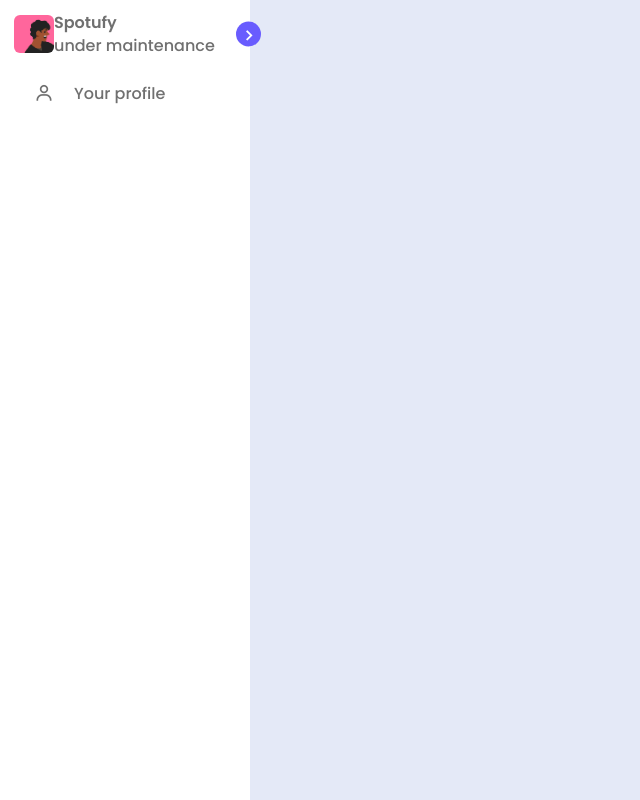
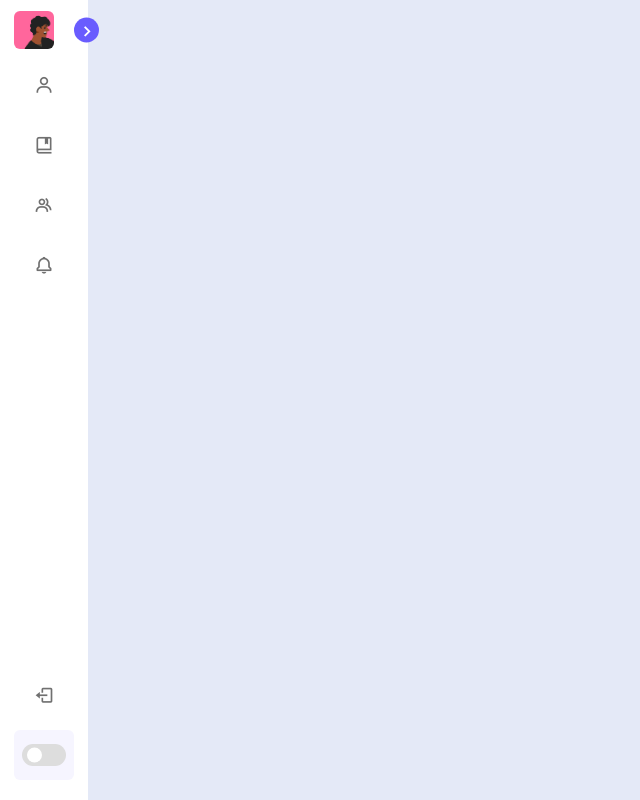
Before and after one commit to mmbasthos/SMH-Final_season, a plain HTML site: page index.html in a window 1280 px wide. Shown: the whole page, without its empty margins (0-640 px from the left). Drawn offline with nearby package versions, Linux system fonts and the light colour scheme.

Commit message:
Second commit - end of side bar

```diff
--- a/index.html
+++ b/index.html
@@ -9,7 +9,7 @@
 
     <link rel="stylesheet" href="style.css">
 
-    <!---Boxicons CSS--->
+    <!----Boxicons CSS--->
 
     <link href='https://unpkg.com/boxicons@2.1.4/css/boxicons.min.css' rel='stylesheet'>
 
@@ -17,7 +17,7 @@
     <title>Side menu bar</title>
 </head>
 <body>
-    <nav class="sidebar">
+    <nav class="sidebar close">
         <header>
             <div class="image-text">
                 <span class="image-text">
@@ -44,12 +44,56 @@
                             <span class="text nav-text">Your profile</span>
                         </a>
                     </li>
+                    <li class="nav-link">
+                        <a href="#">
+                            <i class='bx bx-book-bookmark icon'></i>
+                            <span class="text nav-text">Library</span>
+                        </a>
+                    </li>
+                    <li class="nav-link">
+                        <a href="#">
+                            <i class='bx bx-group icon'></i>
+                            <span class="text nav-text">Friends</span>
+                        </a>
+                    </li>
+                    <li class="nav-link">
+                        <a href="#">
+                            <i class='bx bx-bell icon'></i>
+                            <span class="text nav-text">Notifications</span>
+                        </a>
+                    </li>
                 </ul>
             </div>
+
+                <div class="bottom-content">
+                    <li class="">
+                        <a href="#">
+                            <i class='bx bx-log-out icon'></i>
+                            <span class="text nav-text">Logout</span>
+                        </a>
+                    </li>
+
+                    <li class="mode">
+                        <div class="moon-sun">
+                            <i class='bx bx-moon icon'></i>
+                            <i class='bx bx-sun icon'></i>
+                        </div>
+
+                        <span class="mode-text text">Dark mode</span>
+
+                        <div class="toggle-switch">
+                            <span class="switch"></span>
+                        </div>
+
+                    </li>
+                </div>
 
         </div>
 
     </nav>
 
+    <script src="script.js"></script>
+
+
 </body>
 </html>
--- /dev/null
+++ b/script.js
@@ -0,0 +1,14 @@
+const body = document.querySelector("body"),
+      sidebar = body.querySelector(".sidebar"),
+      toggle  = body.querySelector(".toggle"),
+      modeSwitch = body.querySelector(".toggle-switch"),
+      modeText = body.querySelector(".mode-text")
+
+
+      toggle.addEventListener("click", ()=>{
+        sidebar.classList.toggle("close")
+      })
+
+      modeSwitch.addEventListener("click", ()=>{
+      body.classList.toggle("dark")
+      })
--- a/style.css
+++ b/style.css
@@ -24,7 +24,8 @@
 
 /* Transition */
 
---tran-3: all 0.2s ease;
+--tran-1: all 0.1s ease;
+--tran-2: all 0.2s ease;
 --tran-3: all 0.3s ease;
 --tran-4: all 0.4s ease;
 --tran-5: all 0.5s ease;
@@ -36,19 +37,23 @@
 
     height: 100vh;
     background: var(--body-color);
+    transition: var(--tran-2);
 
   }
 
 /* Reusable CSS */
 
 .sidebar .text{
-    font-size: 16px;
+    font-size: 14px;
     font-weight: 500;
-    color: var(--text-color)
+    color: var(--text-color);
+    transition: var(--tran-5);
+    white-space: nowrap;
+    opacity: 1;
 }
 
 .sidebar .image{
-    min-width: 60px;
+    min-width: 40px;
     display: flex;
     align-items: center;
 }
@@ -64,6 +69,25 @@
     width: 250px;
     padding: 10px 14px;
     background: var(--sidebar-color);
+    transition: var(--tran-4);
+
+  }
+
+  .sidebar.close{
+
+    width: 88px;
+    transition: var(--tran-5);
+
+  }
+
+  body.dark{
+    --body-color: #18191A;
+    --sidebar-color: #242526;
+    --primary-color: #695CFE;
+    --primary-color-light: #3a3b3c;
+    --toggle-color:  #FFF;
+    --text-color: #CCC;
+
 
   }
 
@@ -91,13 +115,29 @@
   .sidebar li .icon,
   .sidebar li .text{
     color: var(--text-color);
+    transition: var(--tran-2);
   }
 
   .sidebar li a{
     height: 100%;
+    width: 100%;
     display: flex;
     align-items: center;
     text-decoration: none;
+    transition: var(--tran-1);
+
+  }
+
+  .sidebar li a:hover{
+    background: var(--primary-color);
+    border-radius: 10px;
+
+  }
+
+  .sidebar li :hover .icon,
+  .sidebar li :hover .text
+  {
+    color: var(--sidebar-color);
 
   }
 
@@ -150,3 +190,77 @@
     font-size: 22px;
 
 }
+
+.sidebar .menu-bar{
+    height: calc(100% - 50px);
+    display: flex;
+    flex-direction: column;
+    justify-content: space-between;
+}
+
+.menu-bar .mode{
+
+  position: relative;
+  border-radius: 6px;
+  background: var(--primary-color-light);
+
+}
+
+.menu-bar .mode .moon-sun{
+
+  height: 50px;
+  width: 60px;
+  display: flex;
+  align-items: center;
+
+}
+
+.sidebar.close .text{
+
+  opacity: 0;
+
+}
+
+.menu-bar .mode i{
+
+  position: absolute;
+
+}
+
+.menu-bar .mode .toggle-switch{
+
+  position: absolute;
+  display: flex;
+  align-items: center;
+  justify-content: center;
+  height: 100%;
+  min-width: 60px;
+  cursor: pointer;
+
+}
+
+.toggle-switch .switch{
+  position: relative;
+  height: 22px;
+  width: 44px;
+  border-radius: 25px;
+  background: var(--toggle-color);
+}
+
+.switch::before{
+  content: '';
+  position: absolute;
+  height: 15px;
+  width: 15px;
+  border-radius: 50%;
+  top: 50%;
+  left: 5px;
+  transform: translateY(-50%);
+  background: var(--sidebar-color);
+  transition: var(--tran-3);
+
+}
+
+body.dark .switch::before{
+  left: 25px;
+}
```
